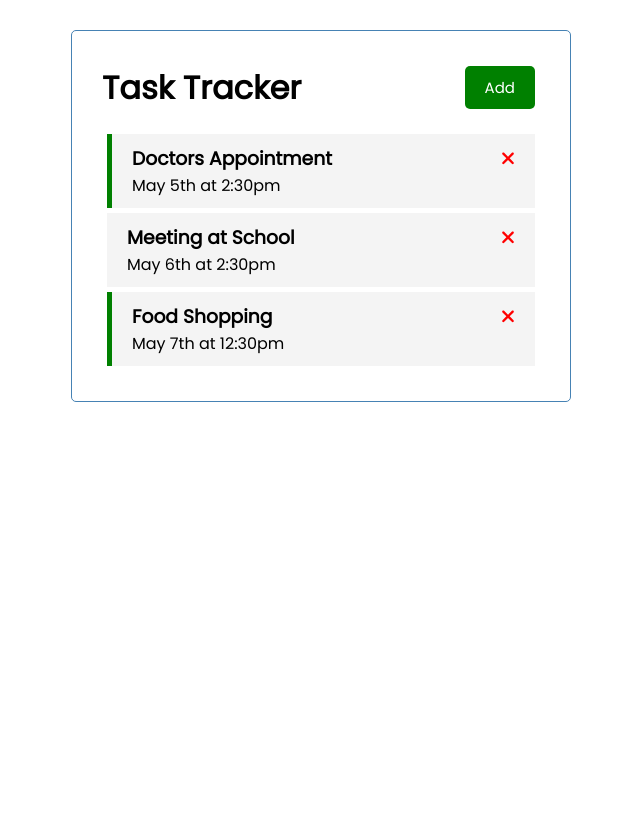
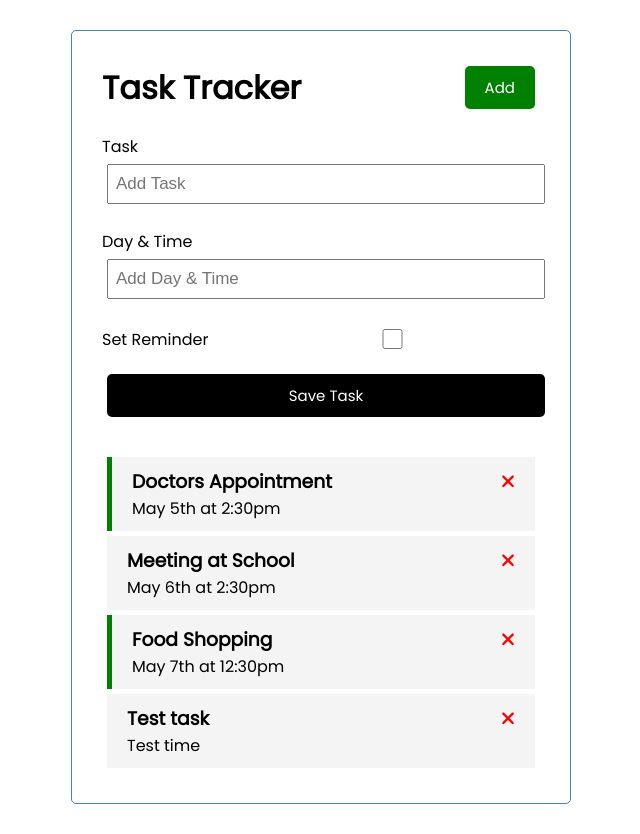
Before and after one commit to braydonmillard/angular-crash, an Angular app: page / in a window 1280 px wide. Shown: the whole page, without its empty margins (319-959 px from the left). Before the commit the page ends 800 px from the top, so only its background shows below. Built offline with nearby package versions, Linux system fonts and the light colour scheme; data requests are answered from the project's data file.

Commit message:
Add tasks - Full crud implemented

```diff
--- a/db.json
+++ b/db.json
@@ -17,6 +17,12 @@
       "text": "Food Shopping",
       "day": "May 7th at 12:30pm",
       "reminder": true
+    },
+    {
+      "text": "Test task",
+      "day": "Test time",
+      "reminder": false,
+      "id": 4
     }
   ]
 }
--- /dev/null
+++ b/src/app/components/add-task/add-task.component.css
@@ -0,0 +1,3 @@
+.add-form {
+    margin-bottom: 40px;
+}
--- /dev/null
+++ b/src/app/components/add-task/add-task.component.html
@@ -0,0 +1,15 @@
+<form class="add-form" (ngSubmit)="onSubmit()">
+    <div class="form-control">
+        <label for="text">Task</label>
+        <input type="text" name="text" [(ngModel)]="text" id="text" placeholder="Add Task" />
+    </div>
+    <div class="form-control">
+        <label for="day">Day & Time</label>
+        <input type="text" name="day" [(ngModel)]="day" id="day" placeholder="Add Day & Time" />
+    </div>
+    <div class="form-control form-control-check">
+        <label for="reimnder">Set Reminder</label>
+        <input type="checkbox" name="reminder" [(ngModel)]="reminder" id="reminder" />
+    </div>
+    <input type="submit" value="Save Task" class="btn btn-block" />
+</form>
--- /dev/null
+++ b/src/app/components/add-task/add-task.component.ts
@@ -0,0 +1,40 @@
+import { Component, OnInit, Output, EventEmitter } from '@angular/core';
+import {Task} from '../../Task';
+
+@Component({
+  selector: 'app-add-task',
+  templateUrl: './add-task.component.html',
+  styleUrls: ['./add-task.component.css']
+})
+export class AddTaskComponent implements OnInit {
+  @Output() onAddTask: EventEmitter<Task> = new EventEmitter();
+  text!: string;
+  day!: string;
+  reminder: boolean = false;
+
+  constructor() { }
+
+  ngOnInit(): void {
+  }
+
+  onSubmit(){
+    if(!this.text) {
+      alert('Please add a task!');
+      return;
+    }
+
+    const newTask = {
+      text: this.text,
+      day: this.day,
+      reminder: this.reminder
+    }
+
+    this.onAddTask.emit(newTask);
+
+    this.text = '';
+    this.day = '';
+    this.reminder = false;
+  }
+
+
+}
--- a/src/app/components/tasks/tasks.component.html
+++ b/src/app/components/tasks/tasks.component.html
@@ -1,3 +1,5 @@
+<app-add-task (onAddTask)="addTask($event)"
+></app-add-task>
 <app-task-item
 *ngFor="let task of tasks"
 [task]="task"
--- a/src/app/components/tasks/tasks.component.ts
+++ b/src/app/components/tasks/tasks.component.ts
@@ -27,4 +27,9 @@
     this.taskService.updateTaskReminder(task).subscribe();
   }
 
+  addTask(task: Task) {
+    this.taskService.addTask(task).subscribe((task) => (this.
+      tasks.push(task)));
+  }
+
 }
--- a/src/app/services/task.service.ts
+++ b/src/app/services/task.service.ts
@@ -30,4 +30,8 @@
     const url = `${this.apiUrl}/${task.id}`;
     return this.http.put<Task>(url, task, httpOptions)
   }
+
+  addTask(task: Task): Observable<Task> {
+    return this.http.post<Task>(this.apiUrl, task, httpOptions);
+  }
 }
```
Also changed, not shown: src/app/app.module.ts (+6 -2 lines), 1 other file (tests, documents, lock files or other folders).
